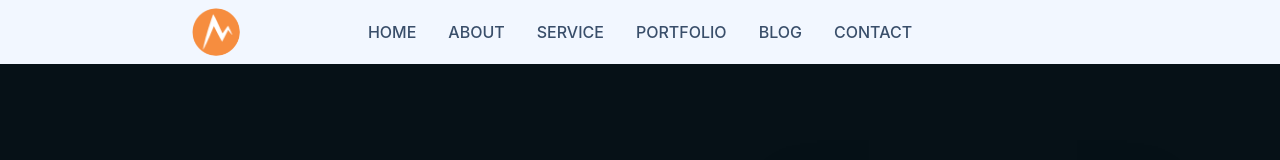
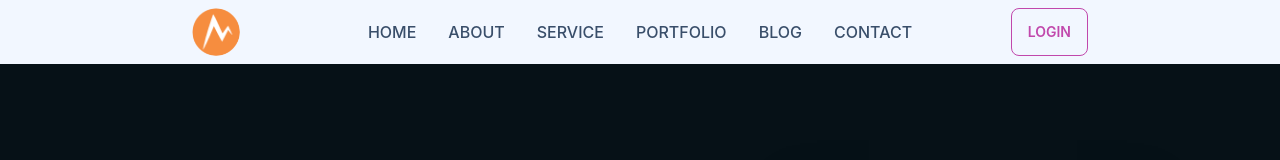
Before and after one commit to mayinuddin-munna/own-portfolio, a React (Create React App) app: page / in a window 1280 px wide. Shown: the top 160 px of the page. Built offline with nearby package versions, Linux system fonts and the light colour scheme; no server answers.

Commit message:
button added

```diff
--- a/src/Pages/Shared/Navbar.js
+++ b/src/Pages/Shared/Navbar.js
@@ -1,7 +1,6 @@
 import React from 'react';
 import { Link } from 'react-router-dom';
 import LOGO from '../../presets/images/LOGO.png'
-import Button from './Button';
 
 const Navbar = () => {
     const menuItem = <>
@@ -33,7 +32,7 @@ const Navbar = () => {
                 </ul>
             </div>
             <div className="navbar-end">
-                {/* <Link to=''><Button>login</Button></Link> */}
+                <Link to=''><button className="btn btn-outline btn-accent">login</button></Link>
             </div>
         </div>
     );
```
